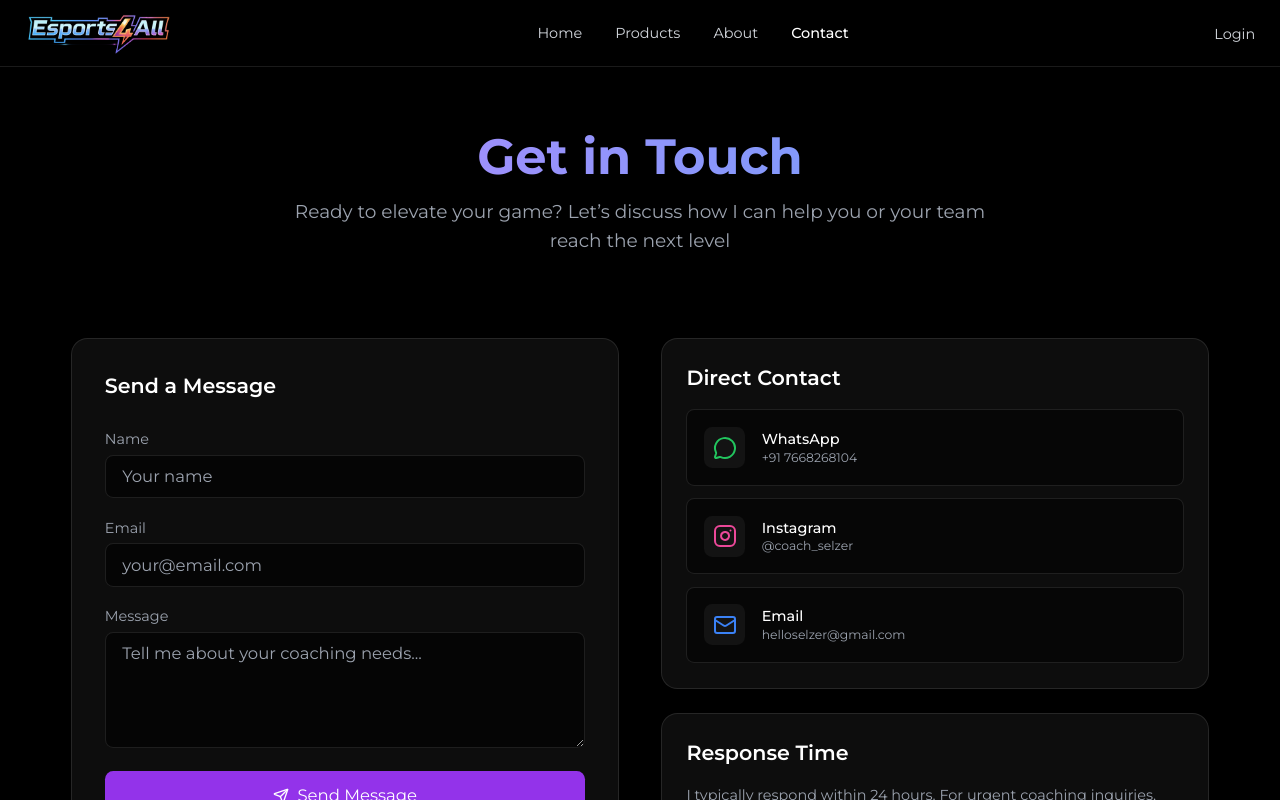
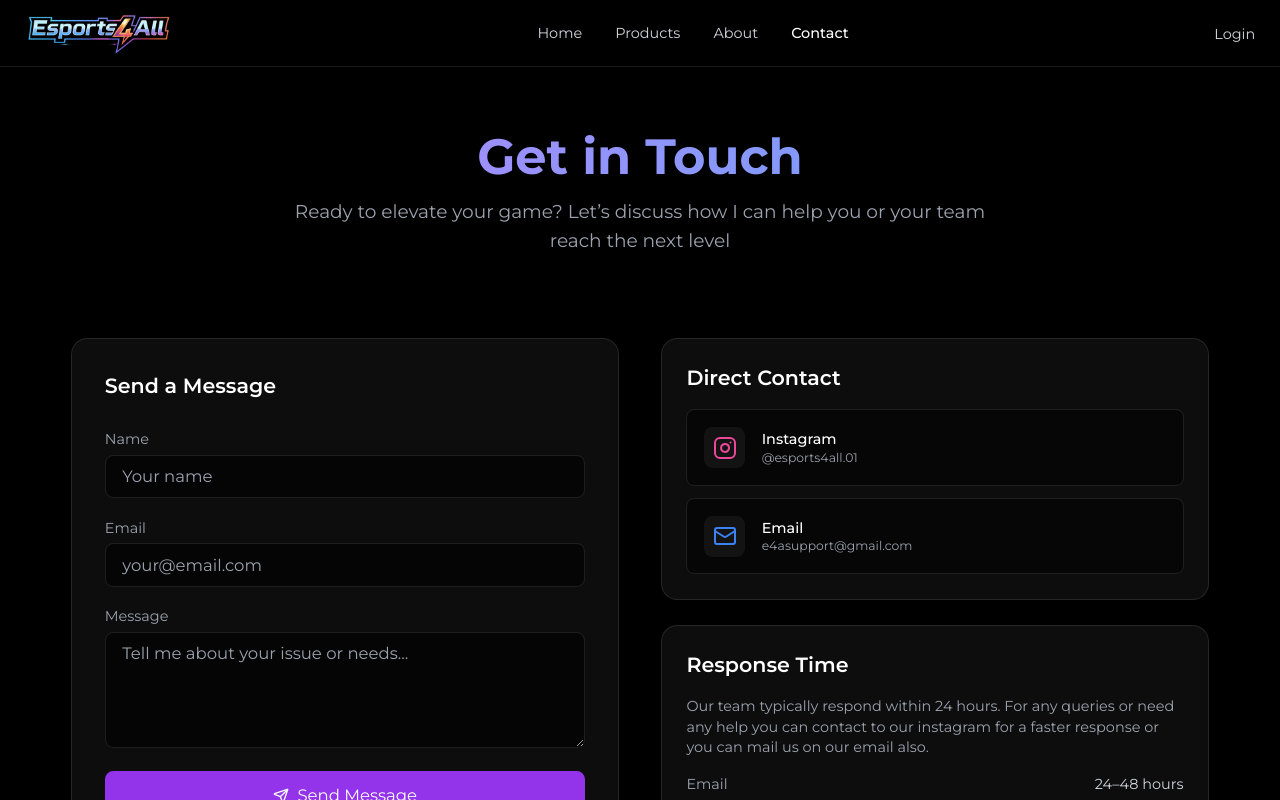
Before and after one commit to noveshk7/esports4all, a React (Vite) app: page /contact in a window 1280 px wide. Shown: the top 800 px of the page. Built offline with nearby package versions, Linux system fonts and the light colour scheme.

Commit message:
small modifications3.3

```diff
--- a/src/components/products/CategoryTabs.tsx
+++ b/src/components/products/CategoryTabs.tsx
@@ -6,7 +6,7 @@ type Category =
   | "hq-maps";
 
 const tabs: { label: string; value: Category }[] = [
-  { label: "Rotation Paths", value: "maps" },
+  { label: "Rotation Maps", value: "maps" },
   { label: "PDFs", value: "pdfs" },
   { label: "Team Reso.", value: "sheets" },
   { label: "Info Maps", value: "info-maps" },
--- a/src/pages/About.tsx
+++ b/src/pages/About.tsx
@@ -64,7 +64,7 @@ const About = () => {
         <div className="bg-gradient-to-r from-purple-600/20 to-blue-600/20 border border-white/10 rounded-2xl p-8 text-center">
           <MessageCircle className="mx-auto mb-4 text-purple-400" size={36} />
           <h2 className="text-2xl font-semibold mb-2">
-            Join the Esports4All Discord
+            Join Esports4All Discord to Hire Coach & For Free Classes
           </h2>
           <p className="text-gray-400 text-sm max-w-2xl mx-auto">
             Be part of the Esports4All community. Get strategy discussions,
@@ -133,7 +133,7 @@ const About = () => {
         <div className="grid sm:grid-cols-2 gap-6">
           {[
             "3+ Years Coaching Experience",
-            "100+ Players & Teams Trained",
+            "50+ Teams Trained",
             "Specialist in Rotations & Strategy",
             "Multiple Competitive Success Stories",
           ].map((item) => (
@@ -160,7 +160,7 @@ const About = () => {
           <Service
             title="1-on-1 Player / Team Coaching"
             desc="Personalized sessions focused on individual improvement"
-            price="₹499 / hr"
+            price="₹499 / hr session"
           />
           <Service
             title="Team Coaching Package"
@@ -168,7 +168,7 @@ const About = () => {
             price="₹1,999 / 5 sessions"
           />
           <Service
-            title="Strategy Review"
+            title="VOD Review"
             desc="In-depth gameplay review with actionable feedback"
             price="₹299 / review"
           />
--- a/src/pages/Contact.tsx
+++ b/src/pages/Contact.tsx
@@ -1,6 +1,6 @@
 import Header from "../components/Header";
 import Footer from "../components/Footer";
-import { Send, MessageCircle, Instagram, Mail } from "lucide-react";
+import { Send, Instagram, Mail } from "lucide-react";
 
 const Contact = () => {
   return (
@@ -44,7 +44,7 @@ const Contact = () => {
             <div>
               <label className="text-sm text-gray-400">Message</label>
               <textarea
-                placeholder="Tell me about your coaching needs..."
+                placeholder="Tell me about your issue or needs..."
                 className="mt-1 w-full bg-black/60 border border-white/10 rounded-lg px-4 py-2 h-28 focus:outline-none focus:border-purple-500"
               />
             </div>
@@ -64,19 +64,14 @@ const Contact = () => {
 
             <div className="space-y-3">
               <ContactItem
-                icon={<MessageCircle className="text-green-500" />}
-                title="WhatsApp"
-                value="+91 7668268104"
-              />
-              <ContactItem
                 icon={<Instagram className="text-pink-500" />}
                 title="Instagram"
-                value="@coach_selzer"
+                value="@esports4all.01"
               />
               <ContactItem
                 icon={<Mail className="text-blue-500" />}
                 title="Email"
-                value="helloselzer@gmail.com"
+                value="e4asupport@gmail.com"
               />
             </div>
           </div>
@@ -86,12 +81,10 @@ const Contact = () => {
             <h2 className="text-xl font-semibold mb-4">Response Time</h2>
 
             <p className="text-sm text-gray-400 mb-4">
-              I typically respond within 24 hours. For urgent coaching
-              inquiries, WhatsApp is the fastest way to reach me.
+              Our team typically respond within 24 hours. For any queries or need any help you can contact to our instagram for a faster response or you can mail us on our email also.
             </p>
 
             <div className="space-y-2 text-sm">
-              <ResponseRow label="WhatsApp" value="Fastest" highlight />
               <ResponseRow label="Email" value="24–48 hours" />
               <ResponseRow label="Instagram DM" value="24–48 hours" />
             </div>
--- a/src/pages/Products.tsx
+++ b/src/pages/Products.tsx
@@ -3,6 +3,8 @@ import CategoryTabs from "../components/products/CategoryTabs";
 import Footer from "../components/Footer";
 import { useEffect, useState } from "react";
 import { supabase } from "../lib/supabase";
+import { ArrowLeft } from "lucide-react";
+
 
 /* SEARCH BAR */
 const SearchBar = ({
@@ -241,7 +243,7 @@ const mapNames = Object.keys(placesByMap).sort(
           {!selectedMap ? (
             <>
               <h2 className="text-center text-2xl font-semibold mb-8">
-                Rotation Paths - Maps
+                Rotation Maps
               </h2>
 
               <div className="grid grid-cols-1 sm:grid-cols-2 lg:grid-cols-3 gap-6 max-w-6xl mx-auto">
@@ -270,16 +272,17 @@ const mapNames = Object.keys(placesByMap).sort(
           ) : (
             <>
               <div className="max-w-6xl mx-auto mb-6">
-                <button
-                  onClick={() => setSelectedMap(null)}
-                  className="text-sm text-white-400 mt-1 px-3 py-2 rounded-lg bg-purple-600 hover:bg-purple-700 transition"
-                >
-                  ← Back to maps
-                </button>
-              </div>
+  <button
+    onClick={() => setSelectedMap(null)}
+    className="text-sm text-white mt-1 px-3 py-2 rounded-lg bg-purple-600 hover:bg-purple-700 transition flex items-center gap-2"
+  >
+    <ArrowLeft size={18} />
+    Back to Maps
+  </button>
+</div>
 
               <h2 className="text-center text-2xl font-semibold mb-8">
-                {selectedMap} Rotation Path - Places
+              Rotation Maps - {selectedMap}
               </h2>
 
               <SearchBar value={mapSearch} onChange={setMapSearch} />
```
